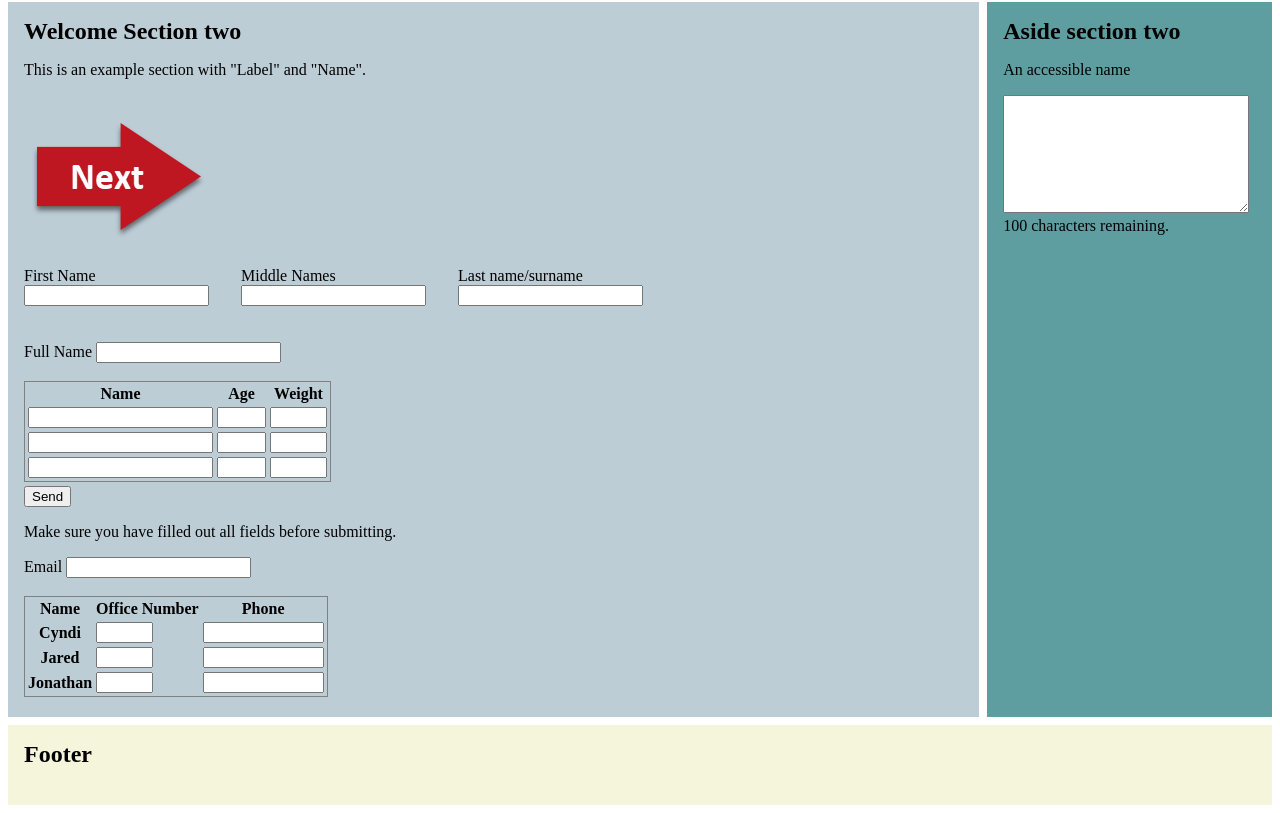
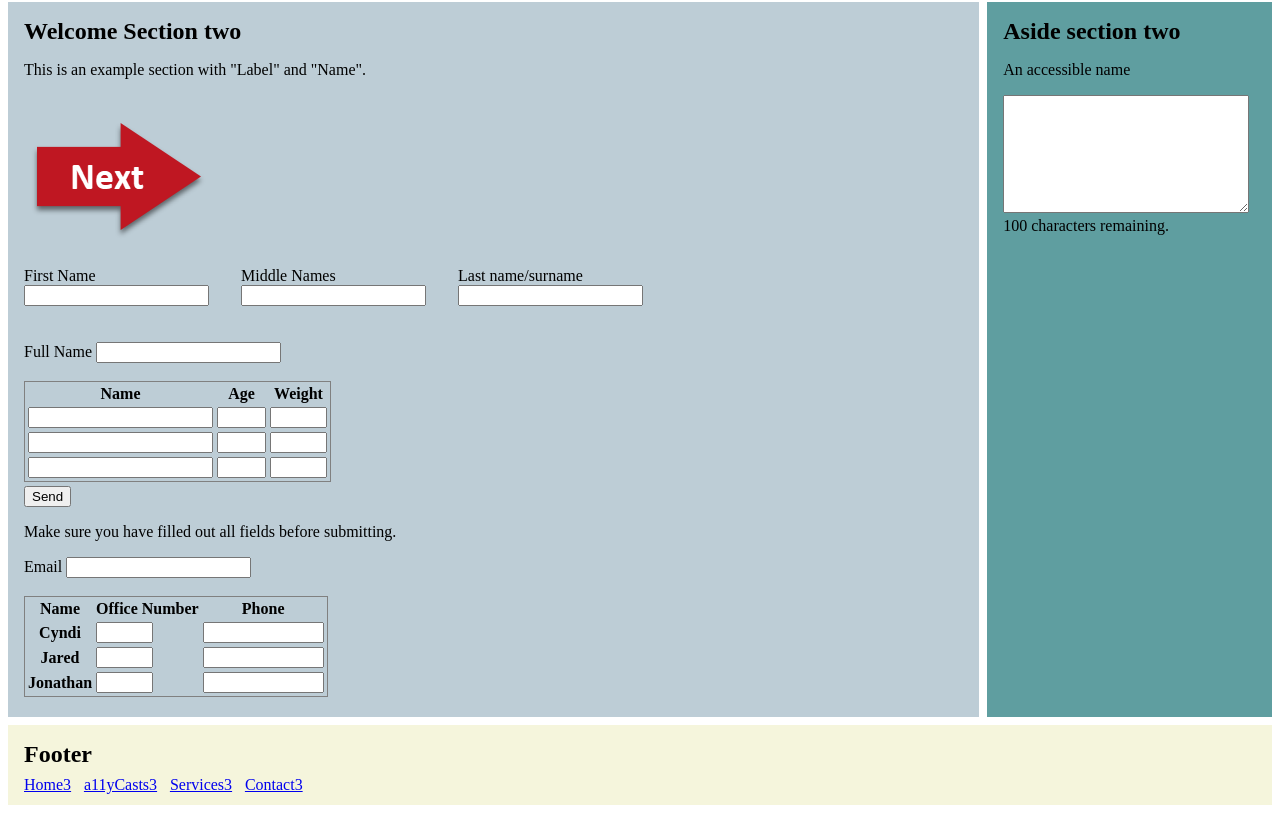
Before and after one commit to AddielQuintero/a11y-training, a website: page index.html in a window 1280 px wide. Shown: the part 696-1509 px from the top of the page. Drawn offline with Linux system fonts and the light colour scheme.

Commit message:
feat: add footer menu

```diff
--- a/index.html
+++ b/index.html
@@ -190,6 +190,12 @@
 
     <footer class="footer">
       <h2>Footer</h2>
+      <div class="footer__menu" role="list">
+        <div role="listitem"><a href="index.html">Home3</a></div>
+        <div role="listitem"><a href="a11ycasts.html">a11yCasts3</a></div>
+        <div role="listitem"><a href="#3">Services3</a></div>
+        <div role="listitem"><a href="#4">Contact3</a></div>
+      </div>
     </footer>
 
     <script type="text/javascript" src="script/script.js"></script>
--- a/style/css.css
+++ b/style/css.css
@@ -135,6 +135,12 @@ nav .navigation__menu {
   background-color: beige;
 }
 
+.footer__menu {
+  display: flex;
+  gap: 0.8rem;
+  margin: 0.5rem 0;
+}
+
 .samp {
   display: inline-block;
   border: 1px solid gray;
```
